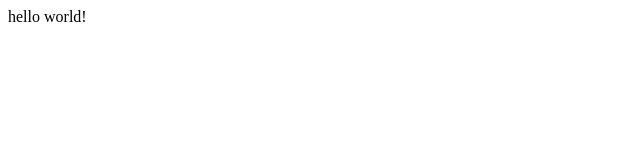
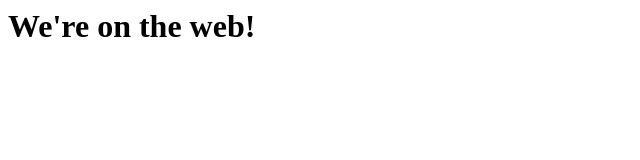
Before and after one commit to raf90/raf90.github.io, a plain HTML site: page index.html in a window 1280 px wide. Shown: the whole page, without its empty margins (0-640 px from the left). Drawn offline with Linux system fonts and the light colour scheme.

Commit message:
added header to body

```diff
--- a/index.html
+++ b/index.html
@@ -3,6 +3,6 @@
 
     </head>
     <body>
-        hello world!
+        <h1>We're on the web!</h1>
     </body>
 </html>
```
